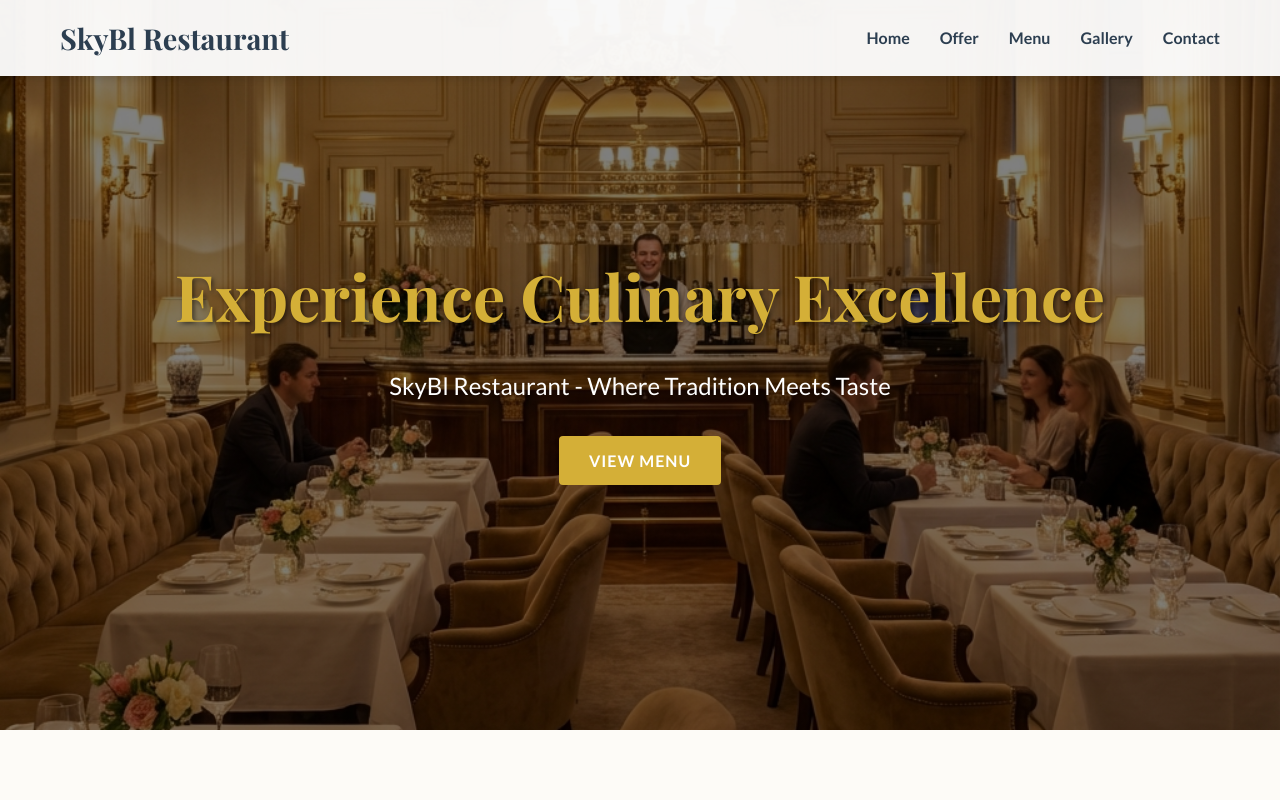
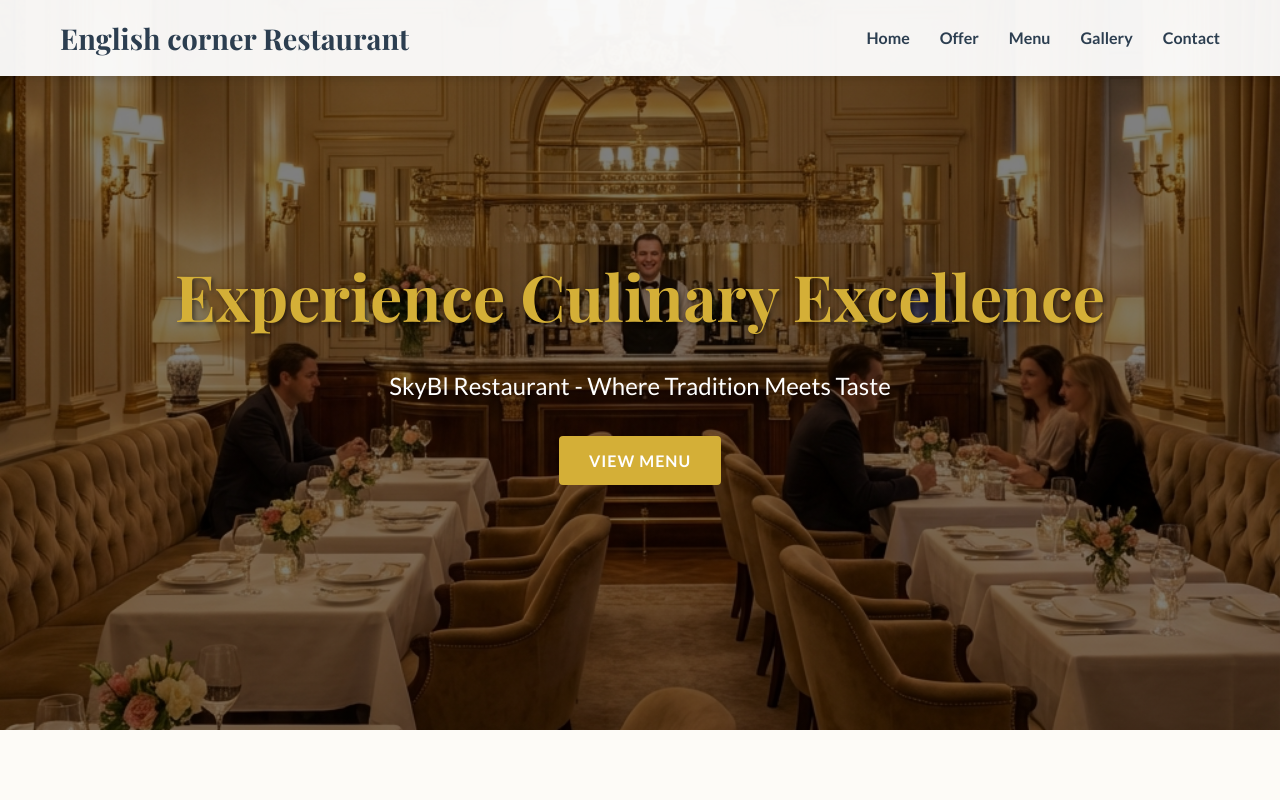
Before and after one commit to SaimAlvi23/Restaurant-Project, a plain HTML site: page index.html in a window 1280 px wide. Shown: the top 800 px of the page. Drawn offline with nearby package versions, Linux system fonts and the light colour scheme.

Commit message:
Update index.html

```diff
--- a/index.html
+++ b/index.html
@@ -17,7 +17,7 @@
   <div id="app">
     <header class="header">
       <div class="container header-content">
-        <a href="#" class="logo">SkyBl Restaurant</a>
+        <a href="#" class="logo">English corner Restaurant</a>
         <nav class="nav">
           <ul class="nav-list">
             <li><a href="#hero">Home</a></li>
@@ -133,7 +133,7 @@
 
     <footer class="footer">
       <div class="container">
-        <p>&copy; 2025 SkyBl Restaurant. All rights reserved.</p>
+        <p>&copy; 2025 English corner Restaurant. All rights reserved.</p>
       </div>
     </footer>
   </div>
```
